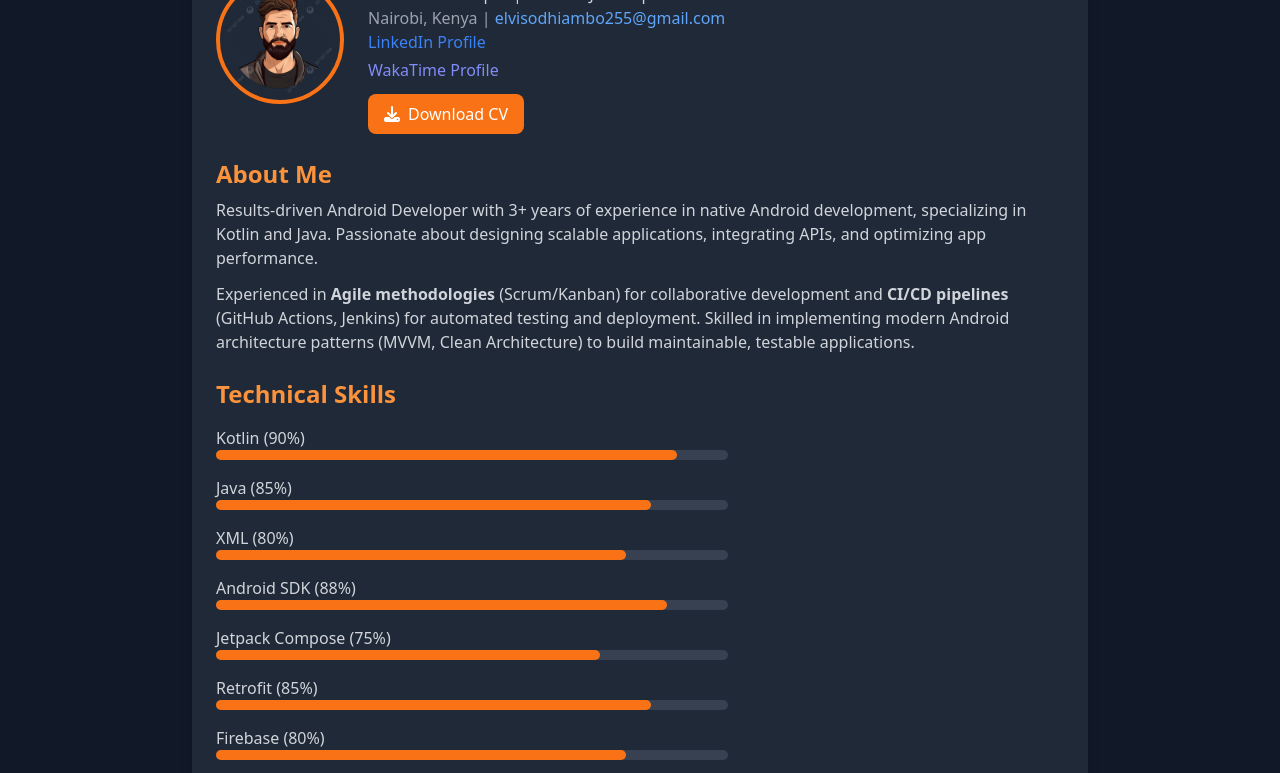
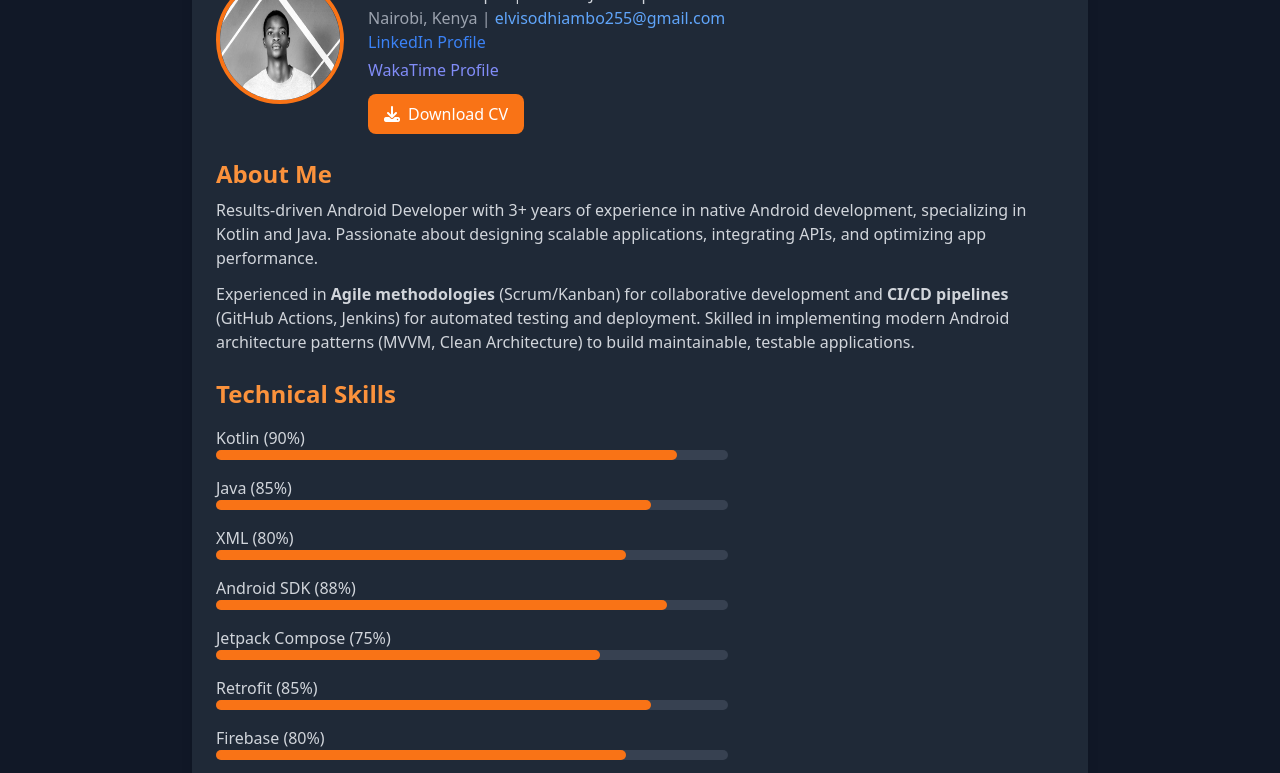
Before and after one commit to MERO254/newrepository, a website built with webpack: page src/about.html in a window 1280 px wide. Shown: the part 182-955 px from the top of the page. Built offline with nearby package versions, Linux system fonts and the light colour scheme.

Commit message:
new profile ubout about.html

```diff
--- a/src/about.html
+++ b/src/about.html
@@ -79,7 +79,7 @@
     <div class="max-w-4xl mx-auto p-4 sm:p-6 bg-gray-800 shadow-lg rounded-lg mt-6 sm:mt-10">
         <!-- Profile Section -->
         <div class="flex flex-col sm:flex-row items-center space-y-4 sm:space-y-0 sm:space-x-6">
-            <img src="img/avatarprofile.png" alt="Profile Picture" class="w-24 h-24 sm:w-32 sm:h-32 rounded-full border-4 border-orange-500">
+            <img src="elvisprofilegrey.jpeg" alt="Profile Picture" class="w-24 h-24 sm:w-32 sm:h-32 rounded-full border-4 border-orange-500">
             <div class="text-center sm:text-left">
                 <h1 class="text-2xl sm:text-3xl font-bold text-orange-400">Elvis Odhiambo</h1>
                 <p class="text-gray-300 text-sm sm:text-base">Android Developer | Kotlin & Java Expert</p>
```
